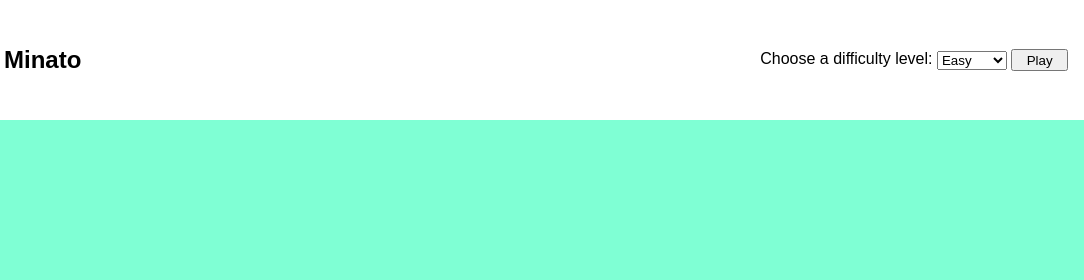
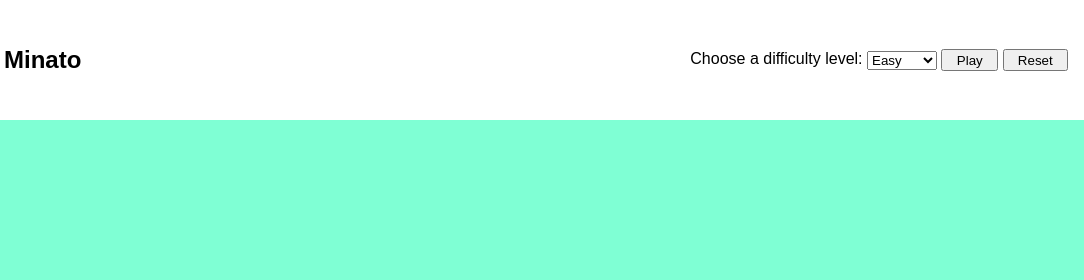
Before and after one commit to martinapiglio/js-campominato-grid, a plain HTML site: page index.html in a window 1280 px wide. Shown: the top 280 px of the page, 196-1280 px from the left. Drawn offline with Linux system fonts and the light colour scheme.

Commit message:
reset button added

```diff
--- a/css/style.css
+++ b/css/style.css
@@ -32,7 +32,10 @@ nav #nav-left img {
     height: 80%;
 }
 
-nav #play-button {
+nav .buttons {
+    color: black;
+    text-decoration: none;
+    cursor: pointer;
     padding: .1em 1em;
 }
 /* /nav */
--- a/index.html
+++ b/index.html
@@ -24,7 +24,9 @@
                     <option value="3">Difficult</option>
                 </select>
 
-            <button id="play-button">Play</button>
+            <button id="play-button" class="buttons">Play</button>
+            <a href=""><button id="reset-button" class="buttons">Reset</button></a>
+
         </div>
 
     </nav>
```
